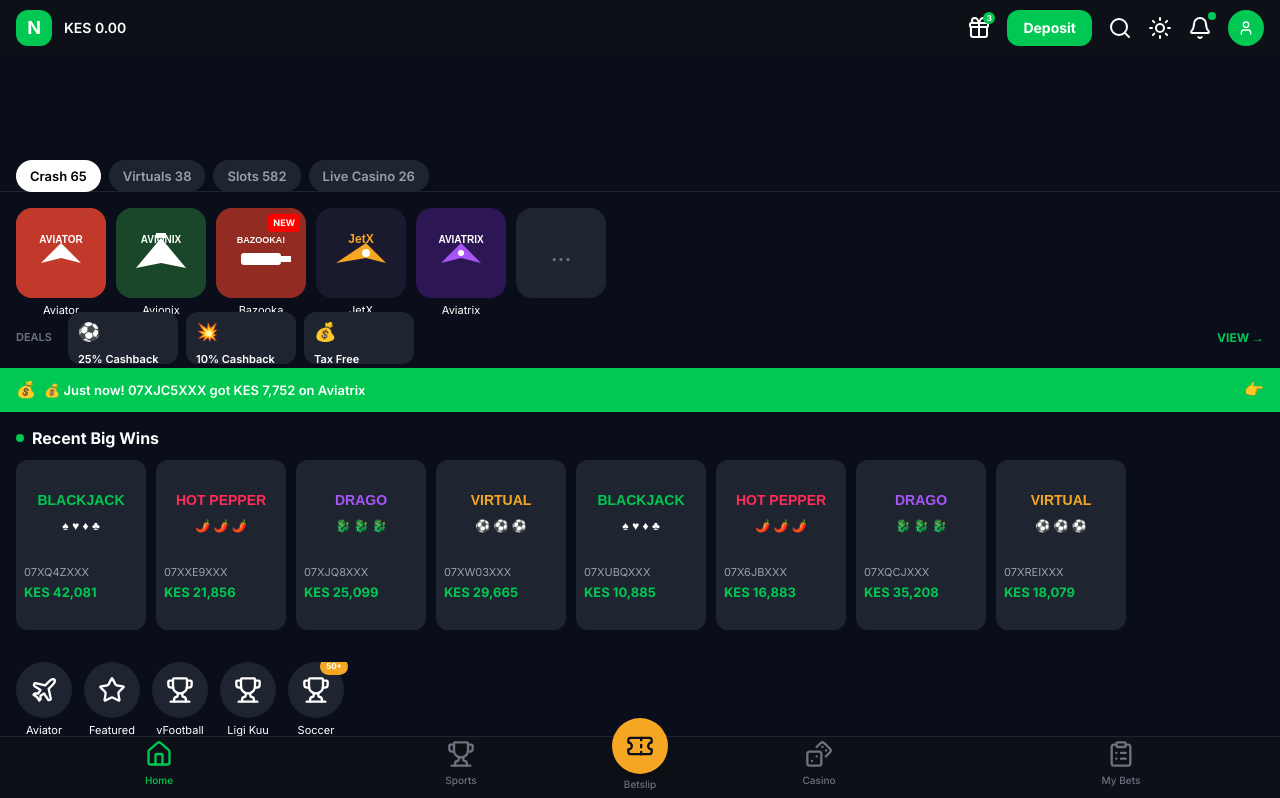
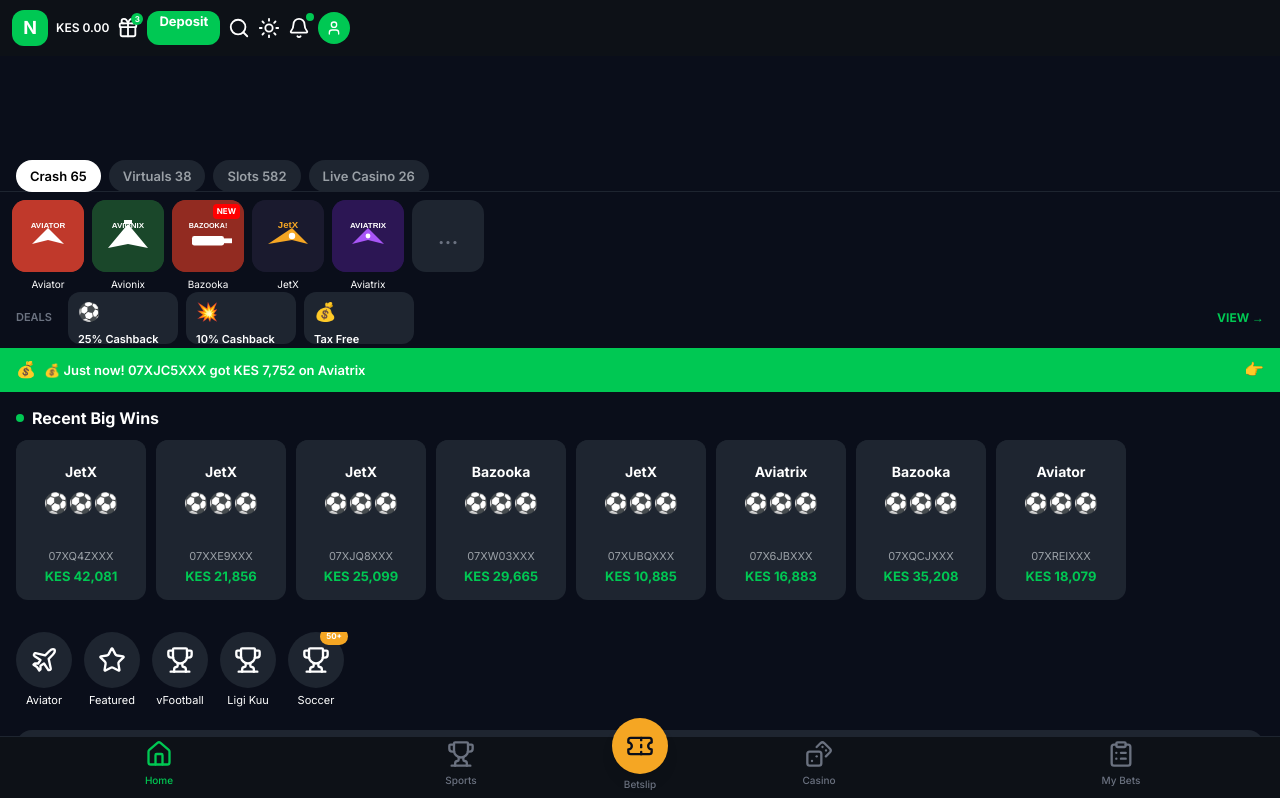
Before and after one commit to scurd142-glitch/elitebet, a Next.js app in the folder frontend/: page / in a window 1280 px wide. Shown: the top 798 px of the page. Built offline with nearby package versions, Linux system fonts and the light colour scheme; no server answers.

Commit message:
commit changes

```diff
--- a/frontend/src/app/(marketing)/page.tsx
+++ b/frontend/src/app/(marketing)/page.tsx
@@ -87,36 +87,36 @@
       </section>
 
       {/* GAME ICONS ROW */}
-      <section className="h-[120px] px-4 py-4">
-        <div className="flex gap-[10px] overflow-x-auto scrollbar-hide">
+      <section className="h-[100px] px-3 py-2">
+        <div className="flex gap-2 overflow-x-auto overflow-y-hidden scrollbar-hide" style={{ scrollSnapType: "x mandatory", WebkitOverflowScrolling: "touch" }}>
           {games.map((game) => (
             <Link
               key={game.name}
               href={game.href}
               className="flex-shrink-0 flex flex-col items-center"
+              style={{ scrollSnapAlign: "start" }}
             >
-              <div className="relative h-[90px] w-[90px] rounded-2xl overflow-hidden" style={{ backgroundColor: game.bgColor }}>
+              <div className="relative overflow-hidden" style={{ width: "72px", height: "72px", borderRadius: "14px", backgroundColor: game.bgColor }}>
                 {game.isNew && (
-                  <span className="absolute top-[6px] right-[6px] bg-[#ff0000] px-[5px] py-[2px] text-[9px] font-bold text-[#ffffff] rounded-[4px] z-10">
+                  <span className="absolute top-[4px] right-[4px] bg-[#ff0000] px-[4px] py-[1px] text-[8px] font-bold text-[#ffffff] rounded-[4px] z-10">
                     NEW
                   </span>
                 )}
                 <img
                   src={game.image}
                   alt={game.name}
-                  className="w-full h-full object-cover"
+                  style={{ width: "100%", height: "100%", objectFit: "cover" }}
                   onError={(e) => {
-                    e.currentTarget.style.display = 'none';
-                    e.currentTarget.parentElement!.innerHTML = `<span class="text-white text-xs font-bold">${game.name}</span>`;
+                    (e.currentTarget as HTMLImageElement).style.display = 'none';
                   }}
                 />
               </div>
-              <span className="mt-1 text-[11px] text-[#ffffff] text-center">{game.name}</span>
+              <span className="mt-1 text-[10px] text-[#ffffff] text-center">{game.name}</span>
             </Link>
           ))}
           {/* More button */}
           <div className="flex-shrink-0 flex flex-col items-center">
-            <div className="h-[90px] w-[90px] rounded-2xl bg-[#1e2530] flex items-center justify-center">
+            <div className="flex items-center justify-center" style={{ width: "72px", height: "72px", borderRadius: "14px", backgroundColor: "#1e2530" }}>
               <span className="text-2xl text-[#6b7280]">...</span>
             </div>
           </div>
@@ -160,11 +160,15 @@
           {bigWins.map((win, i) => (
             <div
               key={i}
-              className="flex-shrink-0 w-[130px] h-[170px] rounded-xl bg-[#1e2530] overflow-hidden"
+              className="flex-shrink-0 flex flex-col items-center rounded-xl bg-[#1e2530]"
+              style={{ width: "130px", height: "160px" }}
             >
-              <img src={win.image} alt={win.game} className="w-full h-[100px] object-cover rounded-t-xl" />
-              <p className="px-2 mt-1 text-[11px] text-[#9aa0a6]">{win.phone}</p>
-              <p className="px-2 text-[13px] font-bold text-[#00C853]">KES {win.amount.toLocaleString()}</p>
+              <div className="w-full h-[100px] flex flex-col items-center justify-center rounded-t-xl" style={{ backgroundColor: "#1e2530" }}>
+                <span className="text-[14px] font-extrabold text-[#ffffff] text-center">{win.game}</span>
+                <span className="text-[20px] mt-1">{win.game === "Blackjack" ? "♠♥♦♣" : win.game === "Hot Pepper" ? "🌶️🌶️🌶️" : win.game === "Drago" ? "🐉🐉🐉" : "⚽⚽⚽"}</span>
+              </div>
+              <p className="mt-2 text-[11px] text-[#9aa0a6]">{win.phone}</p>
+              <p className="text-[13px] font-bold text-[#00C853]">KES {win.amount.toLocaleString()}</p>
             </div>
           ))}
         </div>
--- a/frontend/src/components/layout/app-header.tsx
+++ b/frontend/src/components/layout/app-header.tsx
@@ -23,21 +23,22 @@
 
   return (
     <header
-      className="fixed left-0 right-0 top-0 z-100 flex h-[56px] items-center justify-between gap-3 bg-[#0d1117] px-4"
+      className="fixed left-0 right-0 top-0 z-[100] flex h-[56px] items-center gap-2 overflow-hidden bg-[#0d1117] px-3"
       style={{ zIndex: 100 }}
     >
-      <div className="flex min-w-0 flex-1 items-center gap-3">
       {/* N Logo */}
-        <Link href="/" className="flex h-9 w-9 items-center justify-center rounded-lg bg-[#00C853]">
+      <Link href="/" className="flex h-9 w-9 flex-shrink-0 items-center justify-center rounded-lg bg-[#00C853]">
         <span className="text-lg font-bold text-[#ffffff]">N</span>
       </Link>
-        <span className="text-[14px] font-semibold text-[#ffffff]">KES {balance.toFixed(2)}</span>
+
+      {/* Balance */}
+      <div className="flex-shrink-0 overflow-hidden text-ellipsis whitespace-nowrap text-[12px] font-semibold leading-[1.2] text-[#ffffff]" style={{ minWidth: "fit-content" }}>
+        KES {balance.toFixed(2)}
       </div>
 
-      <div className="flex items-center gap-4">
       {/* Gift icon with badge */}
-        <div className="relative">
-          <Gift className="h-6 w-6 text-[#ffffff]" />
+      <div className="relative flex h-[22px] w-[22px] flex-shrink-0 items-center justify-center">
+        <Gift className="h-[22px] w-[22px] text-[#ffffff]" />
         <div className="absolute -top-1 -right-1 flex h-3 w-3 items-center justify-center rounded-full bg-[#00C853]">
           <span className="text-[8px] font-bold text-[#ffffff]">{giftCount}</span>
         </div>
@@ -47,7 +48,7 @@
       <button
         type="button"
         onClick={() => (user ? openDeposit() : window.location.assign("/login"))}
-          className="h-9 rounded-lg bg-[#00C853] px-4 text-[14px] font-bold text-[#ffffff]"
+        className="flex h-[34px] flex-shrink-0 rounded-lg bg-[#00C853] px-3 text-[13px] font-bold text-[#ffffff]"
       >
         Deposit
       </button>
@@ -55,30 +56,29 @@
       {/* Icons */}
       <Link
         href="/search"
-          className="flex h-6 w-6 items-center justify-center text-[#ffffff]"
+        className="flex h-[22px] w-[22px] flex-shrink-0 items-center justify-center text-[#ffffff]"
         aria-label="Search"
       >
-          <Search className="h-6 w-6" />
+        <Search className="h-[22px] w-[22px]" />
       </Link>
-        <button className="flex h-6 w-6 items-center justify-center text-[#ffffff]" aria-label="Theme">
-          <Sun className="h-6 w-6" />
+      <button className="flex h-[22px] w-[22px] flex-shrink-0 items-center justify-center text-[#ffffff]" aria-label="Theme">
+        <Sun className="h-[22px] w-[22px]" />
       </button>
       <Link
         href="/notifications"
-          className="relative flex h-6 w-6 items-center justify-center text-[#ffffff]"
+        className="relative flex h-[22px] w-[22px] flex-shrink-0 items-center justify-center text-[#ffffff]"
         aria-label="Notifications"
       >
-          <Bell className="h-6 w-6" />
+        <Bell className="h-[22px] w-[22px]" />
         <div className="absolute -top-1 -right-1 h-2 w-2 rounded-full bg-[#00C853]" />
       </Link>
       <Link
         href={user ? "/account" : "/login"}
-          className="flex h-9 w-9 items-center justify-center rounded-full bg-[#00C853] text-xs font-bold text-[#ffffff]"
+        className="flex h-8 w-8 flex-shrink-0 items-center justify-center rounded-full bg-[#00C853] text-xs font-bold text-[#ffffff]"
         aria-label="Account"
       >
         {user ? getInitials(user.fullName) : <User className="h-4 w-4" />}
       </Link>
-      </div>
     </header>
   );
 }
```
Also changed, not shown: frontend/src/app/games/aviator/page.tsx (+63 -51 lines). Lines whose indentation alone changed are shown as unchanged.
